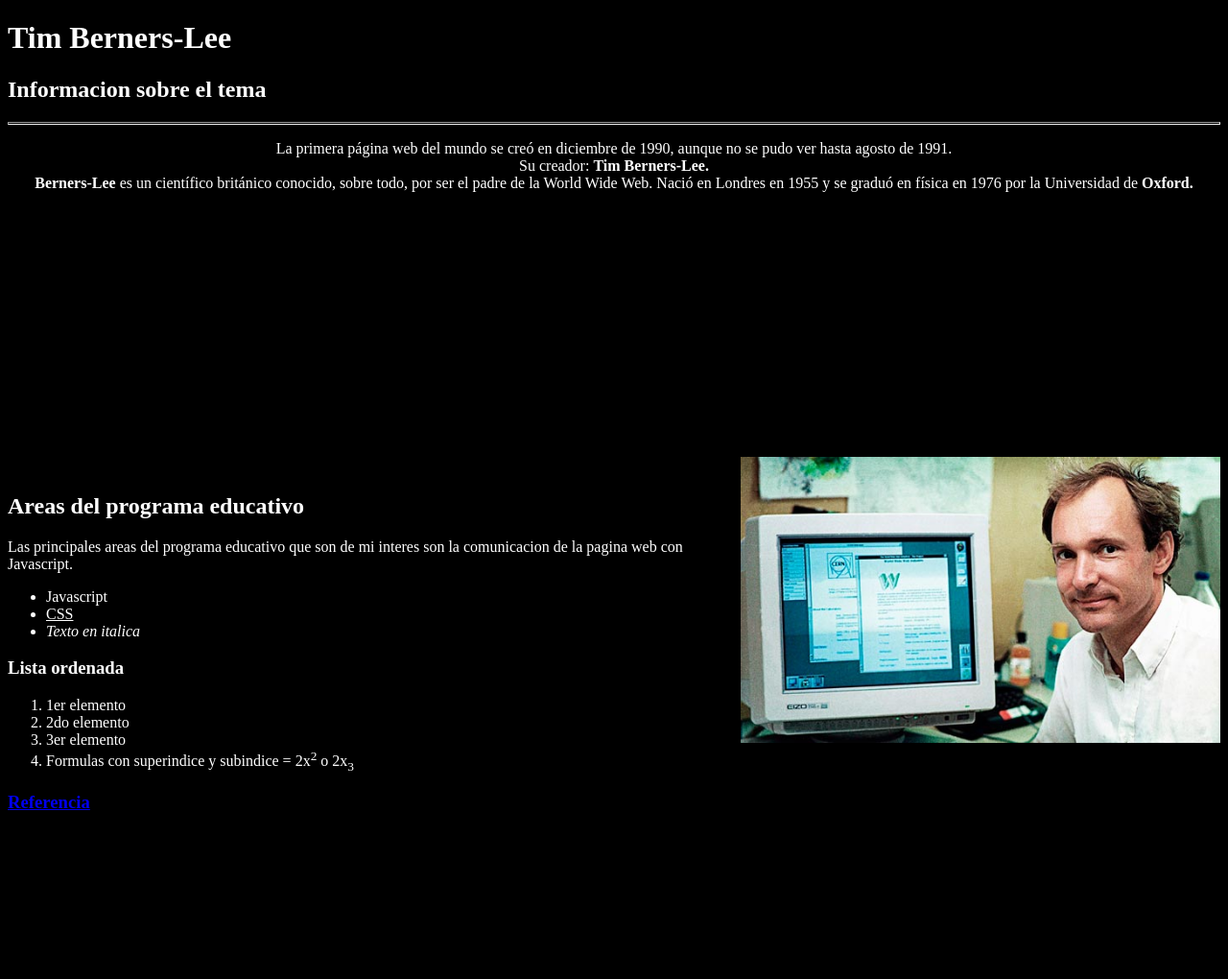
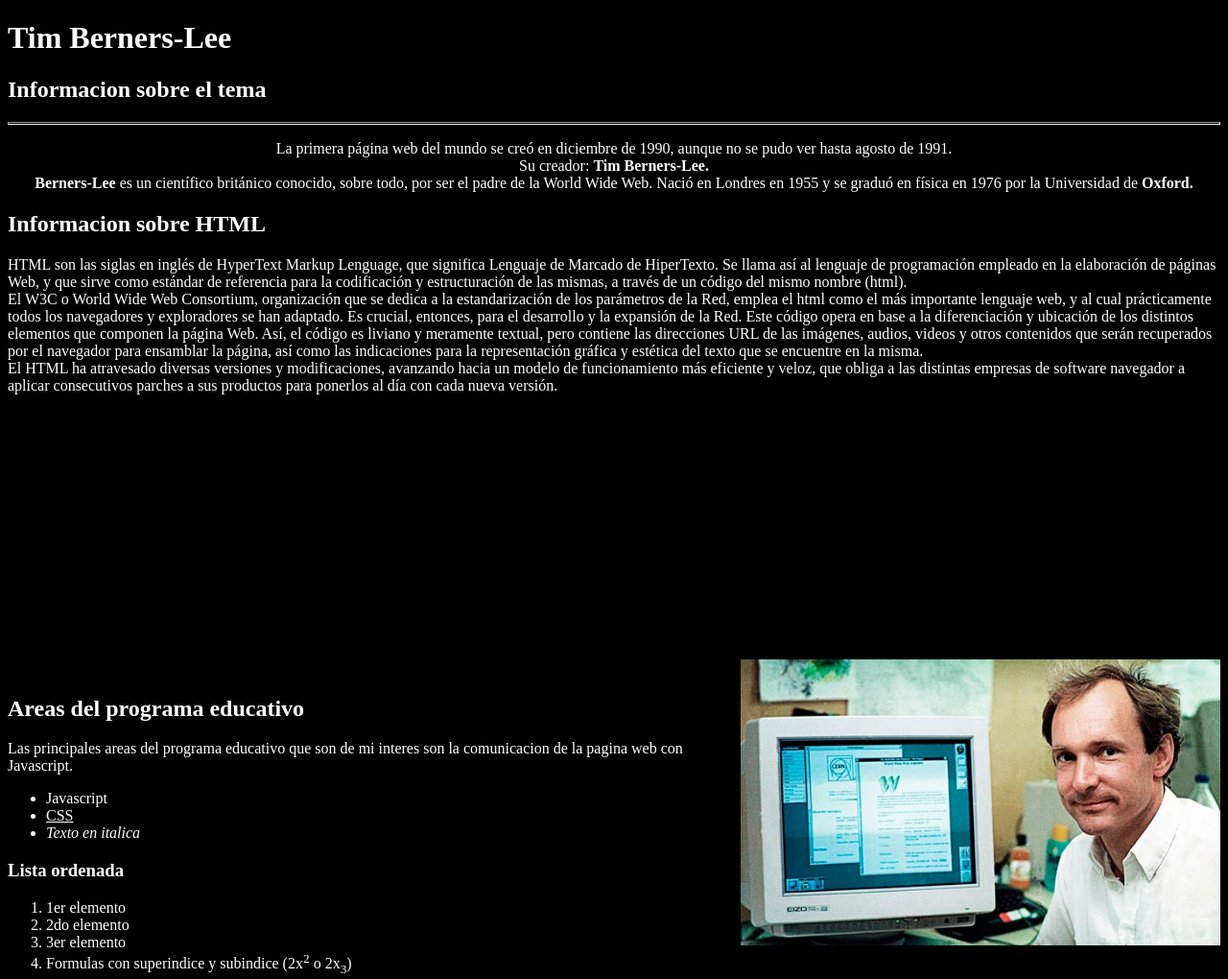
Before and after one commit to Roche33/temas-selectos, a plain HTML site: page index.html in a window 1280 px wide. Shown: the top 1020 px of the page at 96% size. Before the commit the page ends 866 px from the top, so only its background shows below. Drawn offline with Linux system fonts and the light colour scheme.

Commit message:
punto 5 agregado

```diff
--- a/index.html
+++ b/index.html
@@ -15,6 +15,20 @@
             Su creador: <strong>Tim Berners-Lee.</strong><br>
             <strong>Berners-Lee</strong> es un científico británico conocido, sobre todo, por ser el padre de la World Wide Web.
             Nació en Londres en 1955 y se graduó en física en 1976 por la Universidad de <b>Oxford.</b></center></p>
+            <h2> Informacion sobre HTML</h2>
+        <p>
+            HTML son las siglas en inglés de HyperText Markup Lenguage, que significa Lenguaje de Marcado de HiperTexto.
+            Se llama así al lenguaje de programación empleado en la elaboración de páginas Web, y que sirve como estándar de
+            referencia para la codificación y estructuración de las mismas, a través de un código del mismo nombre (html).<br>
+            El W3C o World Wide Web Consortium, organización que se dedica a la estandarización de los parámetros de la Red, emplea el html como el más importante lenguaje web,
+            y al cual prácticamente todos los navegadores y exploradores se han adaptado. Es crucial, entonces, para el desarrollo y la expansión de la Red.
+            Este código opera en base a la diferenciación y ubicación de los distintos elementos que componen la página Web.
+            Así, el código es liviano y meramente textual, pero contiene las direcciones URL de las imágenes, audios, videos y otros contenidos que serán
+            recuperados por el navegador para ensamblar la página, así como las indicaciones para la representación gráfica y estética del texto que se encuentre en la misma.<br>
+
+            El HTML ha atravesado diversas versiones y modificaciones, avanzando hacia un modelo de funcionamiento más eficiente y veloz,
+            que obliga a las distintas empresas de software navegador a aplicar consecutivos parches a sus productos para ponerlos al día con cada nueva versión.<br>
+        </p>
 
         <marquee><img src="html.png" align="middle" alt="Logo HTML"></marquee><br>
         <img src="tim.jpeg" width="500" align="right" alt="Creador de las paginas web: Tim Berners-Lee"><br>
@@ -31,10 +45,11 @@
             <li>1er elemento</li>
             <li>2do elemento</li>
             <li>3er elemento</li>
-            <li> Formulas con superindice y subindice = 2x<sup>2</sup> o 2x<sub>3</sub></li>
+            <li> Formulas con superindice y subindice (2x<sup>2</sup> o 2x<sub>3</sub>)</li>
         </ol>
 
         <h3><a href="https://graffica.info/quien-creo-la-primera-pagina-web/">Referencia<br></a></h3>
+        <h3><a href="https://concepto.de/html/">Referencia de HTML<br></a></h3>
     </main>
     <footer> </footer>
 </body>
```
